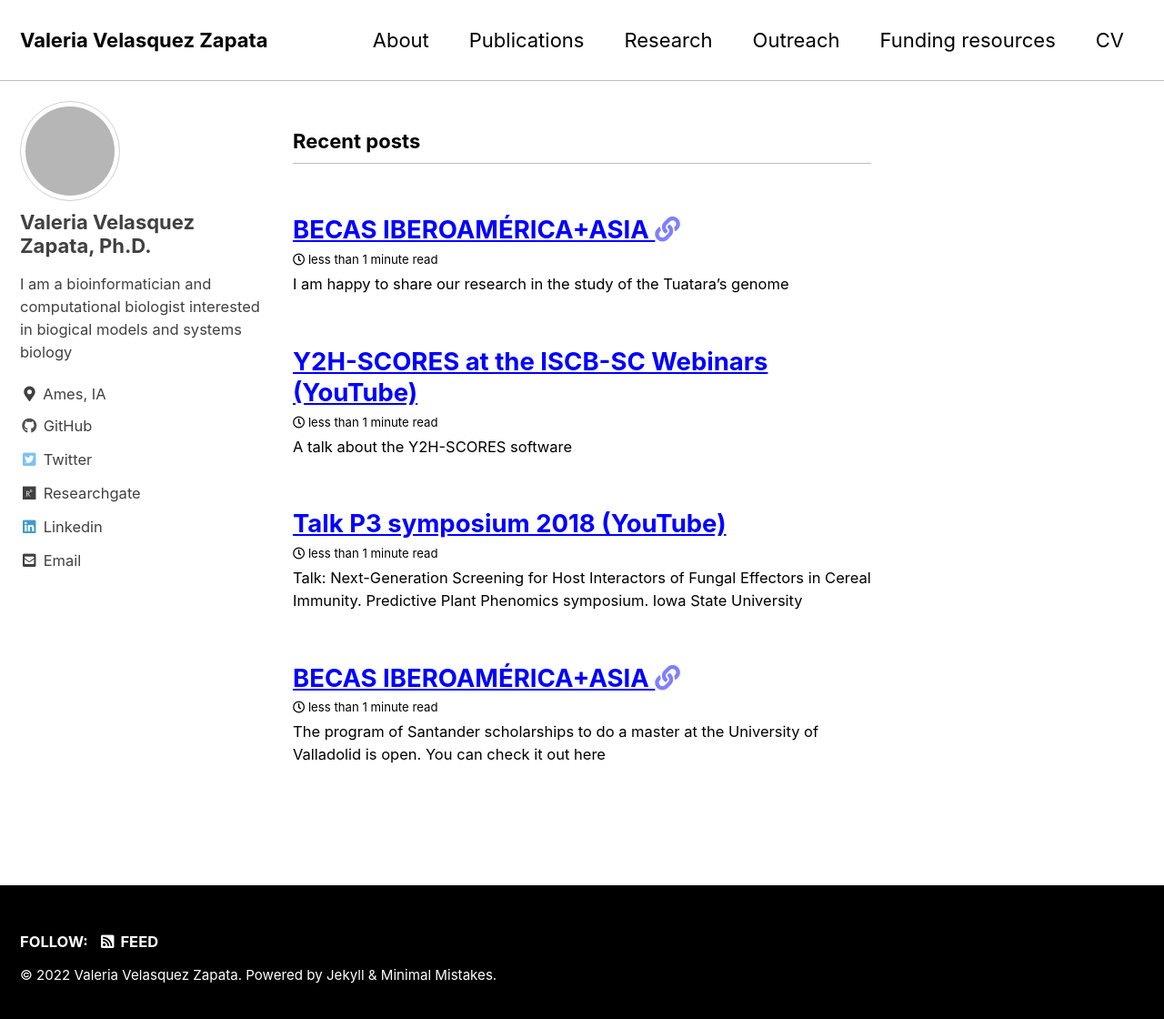
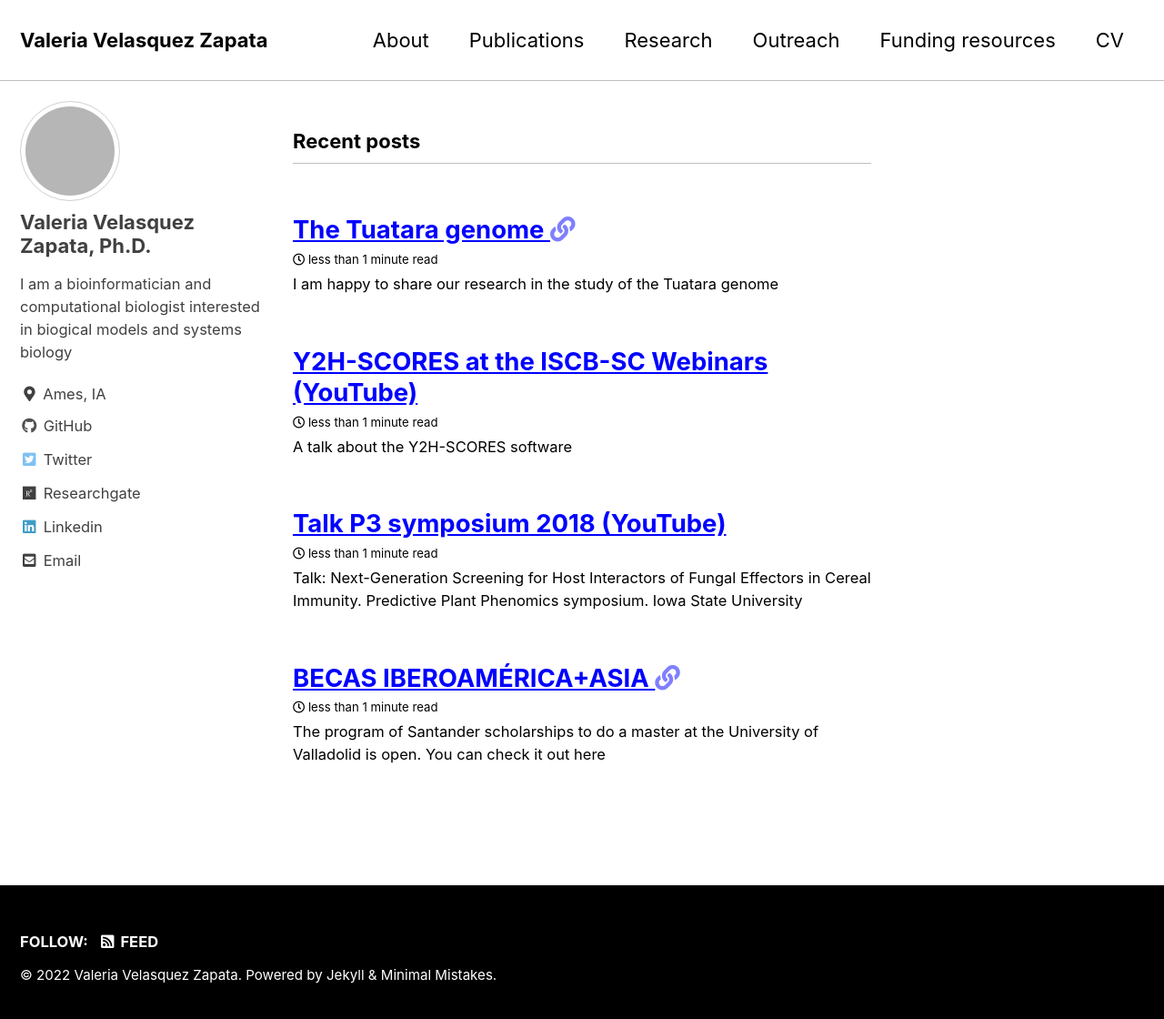
Before and after one commit to vvelasqz/vvelasqz.github.io, a Jekyll site: the page built from index.html, in a window 1280 px wide and 1128 px high. Shown: the top 1120 px of the window at 91% size. Built offline with Jekyll 4.4.1, drawn with Linux system fonts in a browser that asks for light colours; cached includes are drawn as plain includes; the list of posts is cut into pages by our own code; grey boxes are pictures that could not be loaded.

Commit message:
Update 2022-02-10-post-link Tuatara genome paper.md

```diff
--- a/_posts/2022-02-10-post-link Tuatara genome paper.md
+++ b/_posts/2022-02-10-post-link Tuatara genome paper.md
@@ -1,5 +1,5 @@
 ---
-title: "BECAS IBEROAMÉRICA+ASIA"
+title: "The Tuatara genome"
 categories:
   - Post Formats
 tags:
@@ -8,4 +8,4 @@ tags:
 link: https://www.news.iastate.edu/news/2020/08/12/tuatara
 ---
 
-I am happy to share our research in the study of the [Tuatara's genome ](https://www.news.iastate.edu/news/2020/08/12/tuatara)
+I am happy to share our research in the study of the [Tuatara genome ](https://www.news.iastate.edu/news/2020/08/12/tuatara)
```
